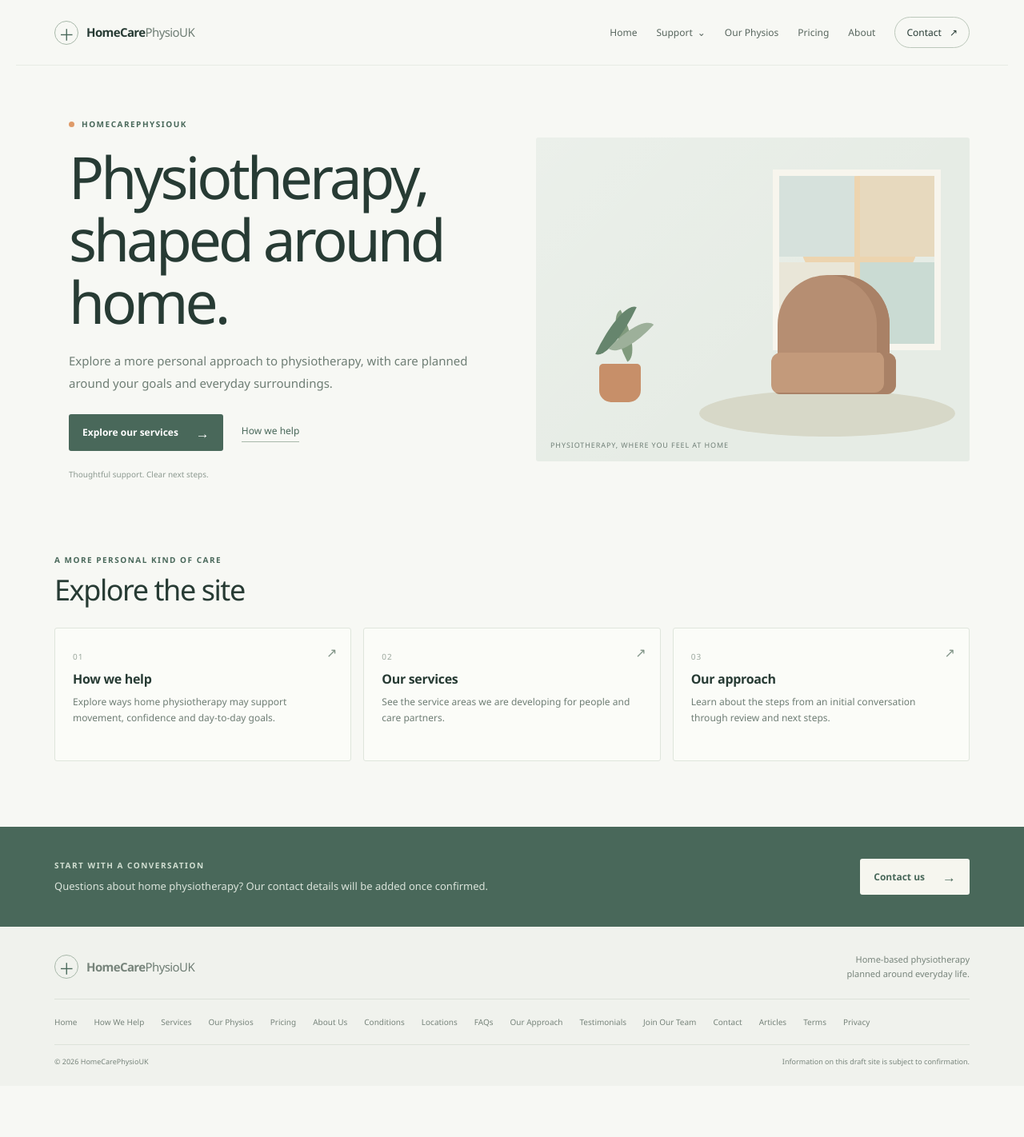
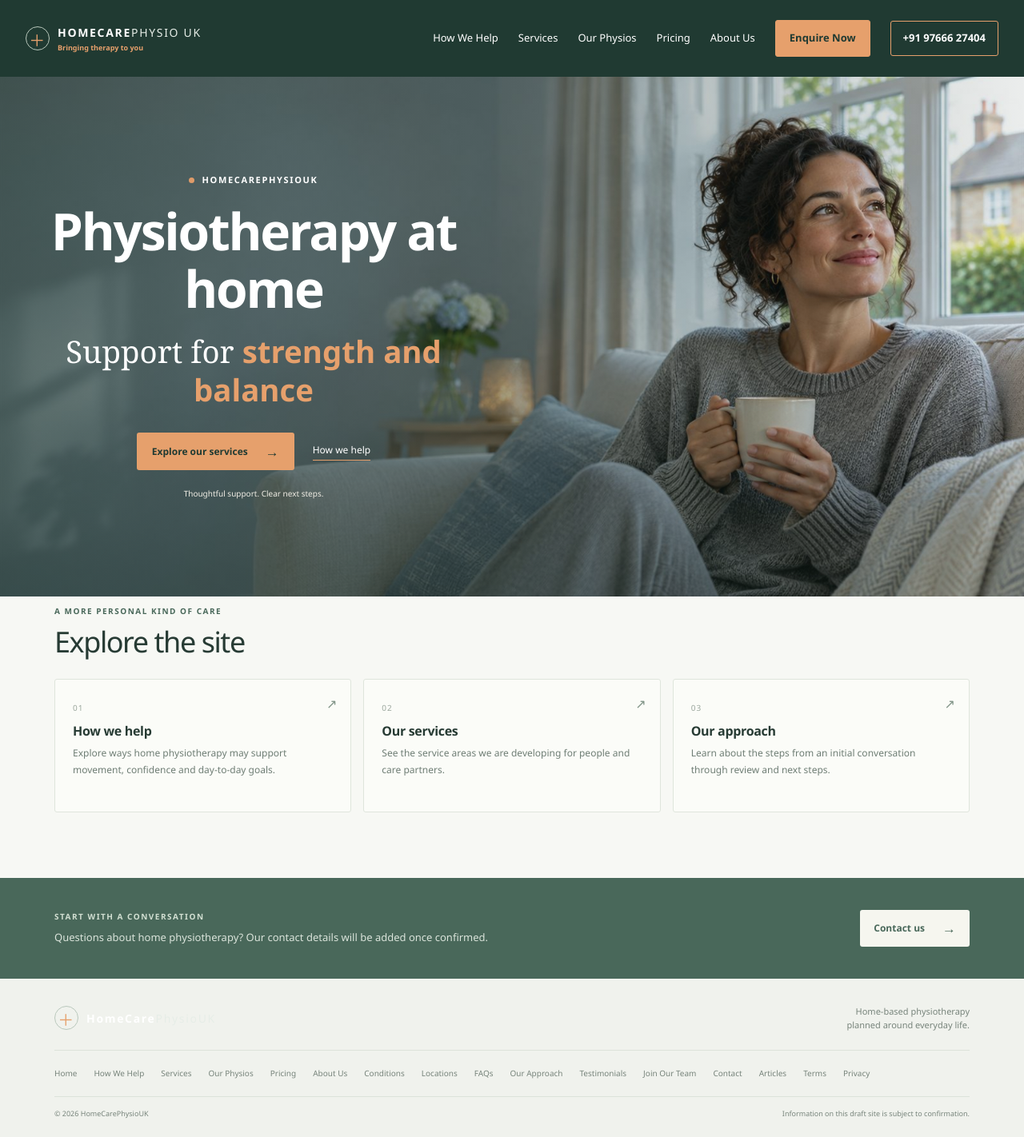
Before and after one commit to ManojPrasad1984/HomeCarePhysioUK, a PHP site: page / in a window 1280 px wide. Shown: the whole page at 80% size. Before the commit the page ends 1334 px from the top, so only its background shows below. Run offline with PHP 8.4, Linux system fonts and the light colour scheme.

Commit message:
Align Azure homepage with WordPress design

```diff
--- a/site.js
+++ b/site.js
@@ -1,8 +1,8 @@
 const pages = {
   home: {
-    title: "Physiotherapy, shaped around home.",
+    title: "Physiotherapy at home",
     kicker: "HomeCarePhysioUK",
-    lead: "Explore a more personal approach to physiotherapy, with care planned around your goals and everyday surroundings.",
+    lead: "Support for <strong>strength and balance</strong>",
     home: true,
     cards: [
       ["How we help", "Explore ways home physiotherapy may support movement, confidence and day-to-day goals.", "how-we-help.html"],
@@ -184,15 +184,15 @@ const stepMarkup = page.steps ? `<ol class="steps">${page.steps.map(([number, ti
 const faqMarkup = page.faqs ? `<div class="faq-list">${page.faqs.map(([q, a]) => `<details><summary>${q}</summary><p>${a}</p></details>`).join("")}</div>` : "";
 const sectionsMarkup = page.sections ? `<div class="text-sections">${page.sections.map(([title, text]) => `<section><h2>${title}</h2><p>${text}</p></section>`).join("")}</div>` : "";
 const mainContent = page.home
-  ? `<section class="home-hero"><div class="hero-copy"><p class="eyebrow"><span></span>${page.kicker}</p><h1>${page.title}</h1><p class="lead">${page.lead}</p><div class="hero-actions">${link("Explore our services <span aria-hidden=\"true\">→</span>", "services.html", "button")} ${link("How we help", "how-we-help.html", "text-link")}</div><p class="small-note">Thoughtful support. Clear next steps.</p></div><div class="home-visual" role="img" aria-label="Illustration of a calm, sunlit home"><div class="visual-sun"></div><div class="visual-window"><i></i><i></i><i></i><i></i></div><div class="visual-plant"><i></i><i></i><i></i><b></b></div><div class="visual-chair"><i></i><b></b></div><div class="visual-rug"></div><span class="visual-caption">Physiotherapy, where you feel at home</span></div></section>${sectionHeading("A more personal kind of care", "Explore the site")}${cardMarkup(page.cards)}${bannerMarkup(page.banner)}`
+  ? `<section class="home-hero home-hero-image" aria-label="Physiotherapy at home"><img class="hero-banner-image" src="wordpress-theme/homecarephysio/assets/images/home-banner-v2.jpg" alt="A woman relaxing at home" fetchpriority="high"><div class="hero-shade"></div><div class="hero-copy"><p class="eyebrow"><span></span>${page.kicker}</p><h1>${page.title}</h1><p class="lead">${page.lead}</p><div class="hero-actions">${link("Explore our services <span aria-hidden=\"true\">→</span>", "services.html", "button")} ${link("How we help", "how-we-help.html", "text-link")}</div><p class="small-note">Thoughtful support. Clear next steps.</p></div></section>${sectionHeading("A more personal kind of care", "Explore the site")}${cardMarkup(page.cards)}${bannerMarkup(page.banner)}`
   : `<section class="page-hero"><p class="eyebrow"><span></span>${page.kicker}</p><h1>${page.title}</h1><p class="lead">${page.lead}</p></section>${noticeMarkup}${page.cards ? `${sectionHeading("Explore", page.kicker)}${cardMarkup(page.cards)}` : ""}${stepMarkup}${faqMarkup}${sectionsMarkup}${page.banner ? bannerMarkup(page.banner) : ""}`;
 function sectionHeading(kicker, heading) { return `<div class="section-heading"><p class="eyebrow">${kicker}</p><h2>${heading}</h2></div>`; }
 function bannerMarkup(data) { if (!data) return ""; return `<section class="contact-banner"><div><p class="eyebrow">${data[0]}</p><p>${data[1]}</p></div>${link(`${data[3]} <span aria-hidden="true">→</span>`, data[2], "button button-light")}</section>`; }
 
 document.title = page.home ? "Physiotherapy at home | HomeCarePhysioUK" : `${page.kicker} | HomeCarePhysioUK`;
 document.querySelector("#site").innerHTML = `
-  <header class="site-header"><a class="brand" href="index.html" aria-label="HomeCarePhysioUK home"><span class="brand-mark" aria-hidden="true">＋</span><span>HomeCare<span class="brand-light">PhysioUK</span></span></a>
-    <nav aria-label="Main navigation"><a href="index.html">Home</a><details class="nav-menu"><summary>Support</summary><div>${link("How We Help", "how-we-help.html")}${link("Services", "services.html")}${link("Conditions", "conditions.html")}${link("Locations", "locations.html")}</div></details><a href="our-physios.html">Our Physios</a><a href="pricing.html">Pricing</a><a href="about-us.html">About</a>${link("Contact <span aria-hidden=\"true\">↗</span>", "contact.html", "nav-cta")}</nav>
+  <header class="site-header"><a class="brand" href="index.html" aria-label="HomeCarePhysioUK home"><span class="brand-mark" aria-hidden="true">＋</span><span class="brand-wordmark"><span>HOMECARE<span class="brand-light">PHYSIO UK</span></span><small>Bringing therapy to you</small></span></a>
+    <nav aria-label="Main navigation"><a href="how-we-help.html">How We Help</a><a href="services.html">Services</a><a href="our-physios.html">Our Physios</a><a href="pricing.html">Pricing</a><a href="about-us.html">About Us</a>${link("Enquire Now", "contact.html", "nav-cta")}${link("+91 97666 27404", "tel:+919766627404", "nav-phone")}</nav>
   </header>
   <main id="main">${mainContent}</main>
   <footer><div class="footer-top"><a class="brand" href="index.html"><span class="brand-mark" aria-hidden="true">＋</span><span>HomeCare<span class="brand-light">PhysioUK</span></span></a><p>Home-based physiotherapy<br>planned around everyday life.</p></div><div class="footer-links">${links.map(([label, href]) => link(label, href)).join("")}</div><div class="footer-bottom"><span>© ${new Date().getFullYear()} HomeCarePhysioUK</span><span>Information on this draft site is subject to confirmation.</span></div></footer>`;
--- a/styles.css
+++ b/styles.css
@@ -32,3 +32,29 @@ footer{background:#f0f2ed;padding:32px max(48px,calc((100vw - 1144px)/2)) 22px;c
 @media(max-width:800px){.site-header{height:auto;min-height:74px;padding:13px 22px;gap:16px;align-items:flex-start}nav{gap:13px;flex-wrap:wrap;justify-content:flex-end;font-size:11px}.home-hero{padding:48px 0 58px;grid-template-columns:1fr;gap:32px}.hero-copy{padding-left:0}.home-visual{height:350px}.page-hero{padding:55px 0 35px}.card-grid{grid-template-columns:repeat(2,minmax(0,1fr));margin-bottom:60px}.section-heading{margin-bottom:20px}.contact-banner{padding-top:32px;padding-bottom:32px}}
 @media(max-width:560px){.site-header{display:block;padding:13px 20px}.site-header>.brand{margin-bottom:11px}nav{justify-content:flex-start;gap:9px 14px}.nav-menu>div{left:0}.nav-cta{padding:5px 9px}h1{font-size:49px}h2{font-size:31px}.home-hero,.page-hero,.section-heading,.card-grid,.notice{margin-left:20px;margin-right:20px}.home-hero{padding-top:38px;gap:27px}.home-visual{height:315px}.visual-window{right:17px;transform:scale(.82);transform-origin:top right}.visual-chair{right:43px;transform:scale(.85);transform-origin:bottom right}.visual-plant{left:31px;transform:scale(.84);transform-origin:bottom left}.page-hero{padding-top:45px}.page-hero h1{font-size:43px}.card-grid{grid-template-columns:1fr;gap:11px;margin-bottom:55px}.info-card{min-height:145px}.steps,.faq-list,.text-sections{margin-left:20px;margin-right:20px}.steps li{grid-template-columns:42px 1fr;gap:10px}.contact-banner{padding:31px 20px;display:block}.contact-banner .button{margin-top:20px}.footer-top{align-items:flex-start;gap:15px}.footer-top p{max-width:145px}.footer-links{gap:9px 15px}.footer-bottom{display:grid}}
 @media(prefers-reduced-motion:reduce){html{scroll-behavior:auto}*,*::before,*::after{transition:none!important}}
+
+/* Align the Azure static preview with the current LocalWP homepage. */
+body:has(.home-hero-image) .site-header{max-width:none;height:96px;padding:0 max(32px,calc((100vw - 1240px)/2));background:#203a32;border:0;color:#fff}
+body:has(.home-hero-image) .brand{color:#fff;letter-spacing:.12em;font-size:14px}
+body:has(.home-hero-image) .brand-light{color:#e6ede7;font-weight:500}
+body:has(.home-hero-image) .brand-mark{color:#e6a06c;border-color:#b9c8bc}
+.brand-wordmark{display:grid;gap:1px}.brand-wordmark small{color:#e6a06c;font-size:9px;letter-spacing:0;font-weight:600}
+body:has(.home-hero-image) nav{color:#fff;gap:25px;font-size:13px}
+body:has(.home-hero-image) nav>a:hover{color:#e6a06c}
+body:has(.home-hero-image) .nav-cta{background:#e6a06c;color:#203a32;border:1px solid #e6a06c;border-radius:3px;padding:11px 17px;font-weight:700}
+body:has(.home-hero-image) .nav-phone{border:1px solid #e6a06c;border-radius:3px;padding:10px 15px;color:#fff;font-weight:600;white-space:nowrap}
+.home-hero-image{max-width:none;height:min(650px,calc(100vh - 96px));min-height:450px;padding:35px 24px;position:relative;display:grid;place-items:center;overflow:hidden;background:#344d45}
+.hero-banner-image,.hero-shade{position:absolute;inset:0;width:100%;height:100%}
+.hero-banner-image{object-fit:cover;object-position:center 43%}
+.hero-shade{background:linear-gradient(90deg,rgba(25,48,42,.66),rgba(25,48,42,.32) 58%,rgba(25,48,42,.08)),linear-gradient(0deg,rgba(25,48,42,.18),transparent 45%)}
+.home-hero-image .hero-copy{position:relative;z-index:1;width:min(900px,100%);padding:0;text-align:center;color:#fff}
+.home-hero-image .eyebrow{justify-content:center;color:#fff;font-size:11px;margin-bottom:19px}
+.home-hero-image h1{max-width:none;font-size:clamp(42px,5vw,68px);line-height:1.12;letter-spacing:-.035em;font-weight:700;margin:0 0 18px}
+.home-hero-image .lead{max-width:none;color:#fff;font-family:var(--serif);font-size:clamp(25px,3vw,40px);line-height:1.25;margin:0 0 30px}
+.home-hero-image .lead strong{font-family:var(--sans);font-weight:700;color:#e6a06c}
+.home-hero-image .hero-actions{justify-content:center}
+.home-hero-image .button{background:#e6a06c;color:#203a32;padding:14px 19px}
+.home-hero-image .text-link{color:#fff;border-color:#e6a06c}
+.home-hero-image .small-note{color:#f1eee5}
+@media(max-width:800px){body:has(.home-hero-image) .site-header{height:auto;min-height:96px;padding:16px 24px;align-items:center}body:has(.home-hero-image) nav{gap:12px}}
+@media(max-width:560px){body:has(.home-hero-image) .site-header{padding:14px 20px}body:has(.home-hero-image) nav{justify-content:flex-start}.home-hero-image{height:560px;min-height:0;padding:30px 20px}.hero-banner-image{object-position:62% center}.hero-shade{background:linear-gradient(90deg,rgba(25,48,42,.68),rgba(25,48,42,.3)),linear-gradient(0deg,rgba(25,48,42,.25),transparent 60%)}.home-hero-image .hero-copy{padding:0}.home-hero-image h1{font-size:43px}.home-hero-image .lead{font-size:27px}}
```
Also changed, not shown: tests/site.test.js (+1 -0 lines).
